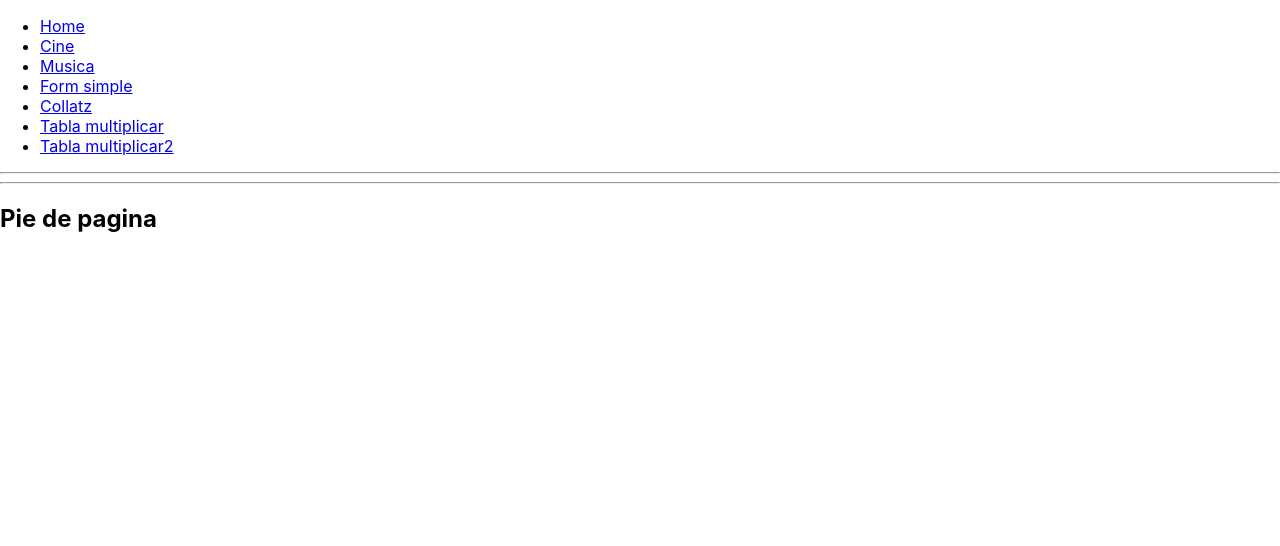
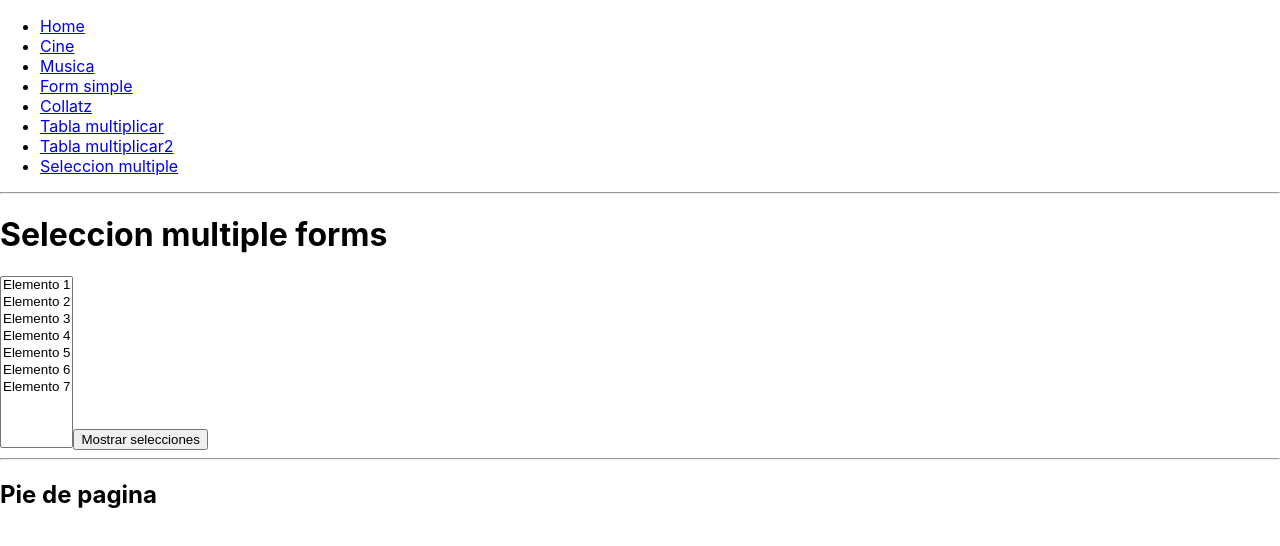
Before and after one commit to CPenalba/reactformsrutas, a React (Create React App) app: page /seleccionmultiple in a window 1280 px wide. Shown: the top 546 px of the page. Built offline with nearby package versions, Linux system fonts and the light colour scheme.

Commit message:
Seleccion multiple

```diff
--- a/src/components/MenuRutas.js
+++ b/src/components/MenuRutas.js
@@ -26,6 +26,9 @@ export default class MenuRutas extends Component {
           <li>
             <a href="/tablamultiplicar2">Tabla multiplicar2</a>
           </li>
+          <li>
+            <a href="/seleccionmultiple">Seleccion multiple</a>
+          </li>
         </ul>
       </div>
     );
--- a/src/components/Router.js
+++ b/src/components/Router.js
@@ -7,6 +7,7 @@ import FormSimple from "./FormSimple";
 import Collatz from "./Collatz";
 import TablaMultiplicar from "./TablaMultiplicar";
 import TablaMultiplicar2 from "./TablaMultiplicar2";
+import SeleccionMultiple from "./SeleccionMultiple";
 
 export default class Router extends Component {
   render() {
@@ -20,6 +21,7 @@ export default class Router extends Component {
           <Route path="/collatz" element={<Collatz />} />
           <Route path="/tablamultiplicar" element={<TablaMultiplicar />} />
           <Route path="/tablamultiplicar2" element={<TablaMultiplicar2 />} />
+          <Route path="/seleccionmultiple" element={<SeleccionMultiple />} />
         </Routes>
       </BrowserRouter>
     );
--- /dev/null
+++ b/src/components/SeleccionMultiple.js
@@ -0,0 +1,48 @@
+import React, { Component } from "react";
+
+export default class SeleccionMultiple extends Component {
+  selectMultiple = React.createRef();
+
+  state = {
+    seleccionados: "",
+  };
+
+  mostrarMultiples = (e) => {
+    e.preventDefault();
+    //dentro de un select multiple y no multiple tenemos un array con todos los options
+    let options = this.selectMultiple.current.options;
+    let datos = "";
+    //cada objeto option dentro del array contiene un atributo para saber si esta seleccioando: selected
+    //value, text
+    for (var option of options) {
+      if (option.selected == true) {
+        datos += option.value + " ";
+      }
+    }
+    //mofificamos el state del render()
+    this.setState({
+      seleccionados: datos,
+    });
+  };
+
+  render() {
+    return (
+      <div>
+        <h1>Seleccion multiple forms</h1>
+        <h2 style={{ color: "blue" }}> {this.state.seleccionados}</h2>
+        <form onSubmit={this.mostrarMultiples}>
+          <select size={10} multiple ref={this.selectMultiple}>
+            <option>Elemento 1</option>
+            <option>Elemento 2</option>
+            <option>Elemento 3</option>
+            <option>Elemento 4</option>
+            <option>Elemento 5</option>
+            <option>Elemento 6</option>
+            <option>Elemento 7</option>
+          </select>
+          <button>Mostrar selecciones</button>
+        </form>
+      </div>
+    );
+  }
+}
```
